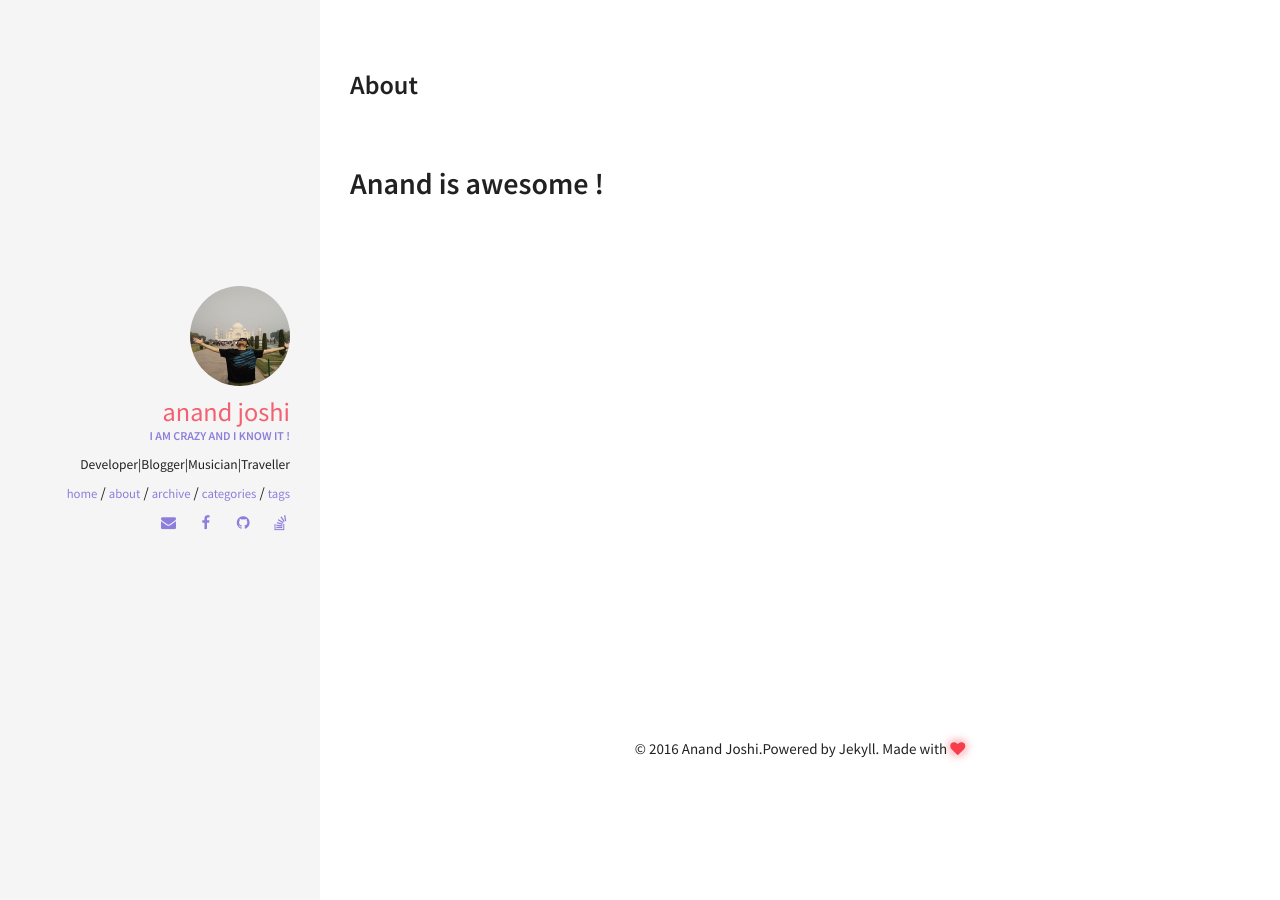
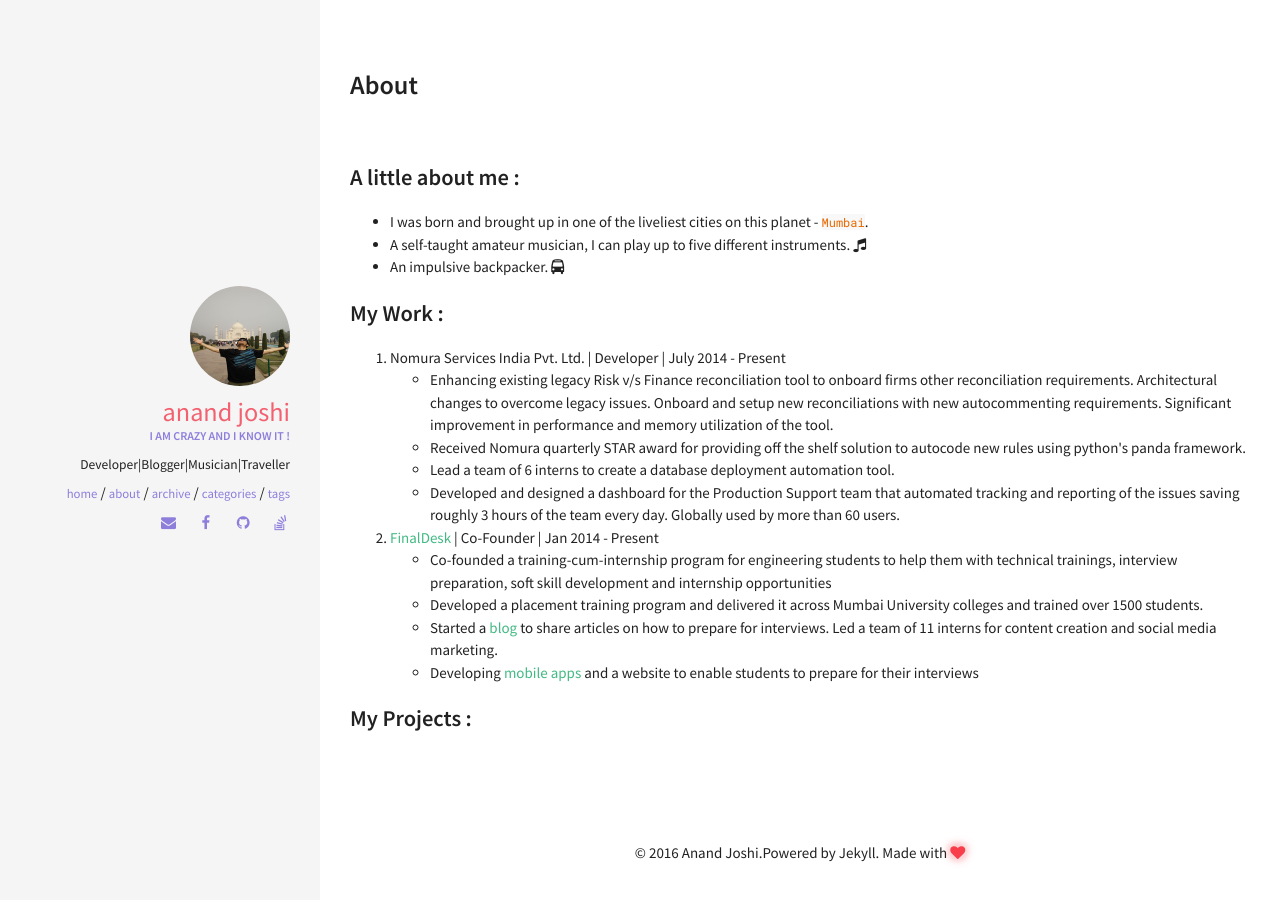
Before and after one commit to anandjoshi91/anandjoshi91.github.io, a Jekyll site: the page built from about.html, in a window 1280 px wide. Built offline with Jekyll 4.4.1, drawn with Linux system fonts in a browser that asks for light colours.

Commit message:
About me added

```diff
--- a/about.html
+++ b/about.html
@@ -5,4 +5,64 @@ permalink: /about/
 ---
 
 
-<h1>Anand is awesome !</h1>
+<h3>A little about me :</h3>
+
+<ul>
+	<li>
+		I was born and brought up in one of the liveliest cities on this planet - <code class="highlighter-rouge">Mumbai</code>.
+	</li>
+	<li>
+		A self-taught amateur musician, I can play up to five different instruments. <i class="fa fa-music" aria-hidden="true"></i>
+	</li>
+	<li>
+		An impulsive backpacker. <i class="fa fa-bus" aria-hidden="true"></i>
+	</li>
+</ul>
+
+
+<h3>My Work :</h3>
+
+<ol>
+	<li>
+		Nomura Services India Pvt. Ltd.  | Developer | July 2014 - Present
+		<ul>
+			<li>
+				Enhancing existing legacy Risk v/s Finance reconciliation tool to onboard firms other reconciliation
+				requirements. Architectural changes to overcome legacy issues. Onboard and setup new
+				reconciliations with new autocommenting
+				requirements. Significant improvement in performance
+				and memory utilization of the tool.
+			</li>
+			<li>
+				Received Nomura quarterly STAR award for providing off the shelf solution to autocode new rules using python's panda framework.
+			</li>
+			<li>
+				Lead a team of 6 interns to create a database deployment automation tool.
+			</li>
+			<li>
+				Developed and designed a dashboard for the Production Support team that automated tracking and reporting of the issues saving roughly 3 hours of the team every day. Globally used by more than 60 users.
+			</li>
+		</ul>
+	</li>
+
+	<li>
+		<a href="http://finaldesk.com/" target="_blank">FinalDesk</a> | Co-Founder | Jan 2014 - Present
+	</li>
+	<ul>
+		<li>
+			Co-founded a training-cum-internship program for engineering students to help them with technical trainings, interview preparation, soft skill development and internship opportunities
+		</li>
+		<li>
+			Developed a placement training program and delivered it across Mumbai University colleges and trained over 1500 students.
+		</li>
+		<li>
+			Started a <a href="http://blog.finaldesk.com/" target="_blank">blog</a> to share articles on how to prepare for interviews. Led a team of 11 interns for content creation and social media marketing.
+		</li>
+		<li>
+			Developing <a href="https://play.google.com/store/apps/details?id=com.finaldesk.cprogramming&hl=en" target="_blank">mobile apps</a>  and a website to enable students to prepare for their interviews
+		</li>
+	</ul>
+</ol>
+
+
+<h3>My Projects :</h3>
```
Also changed, not shown: .travis.yml.
